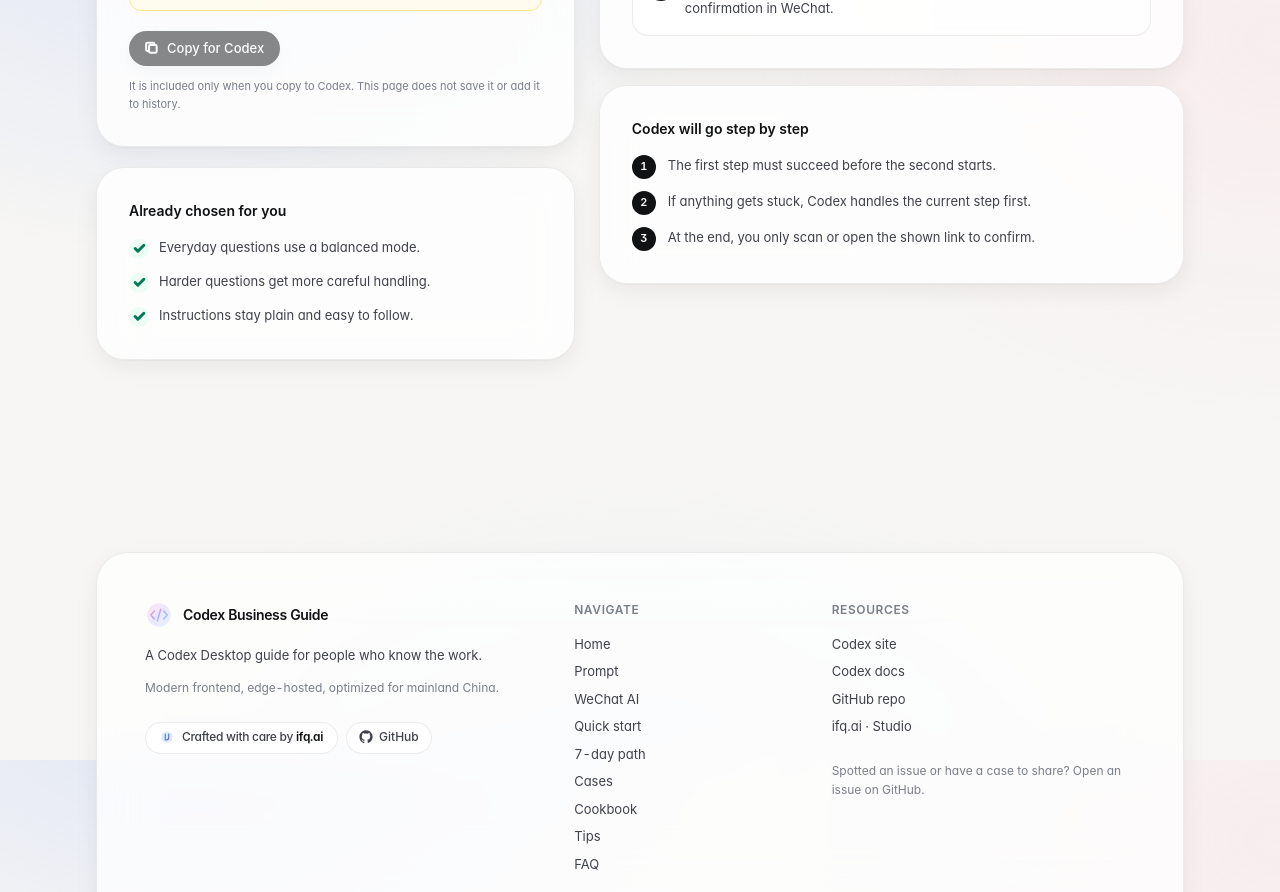
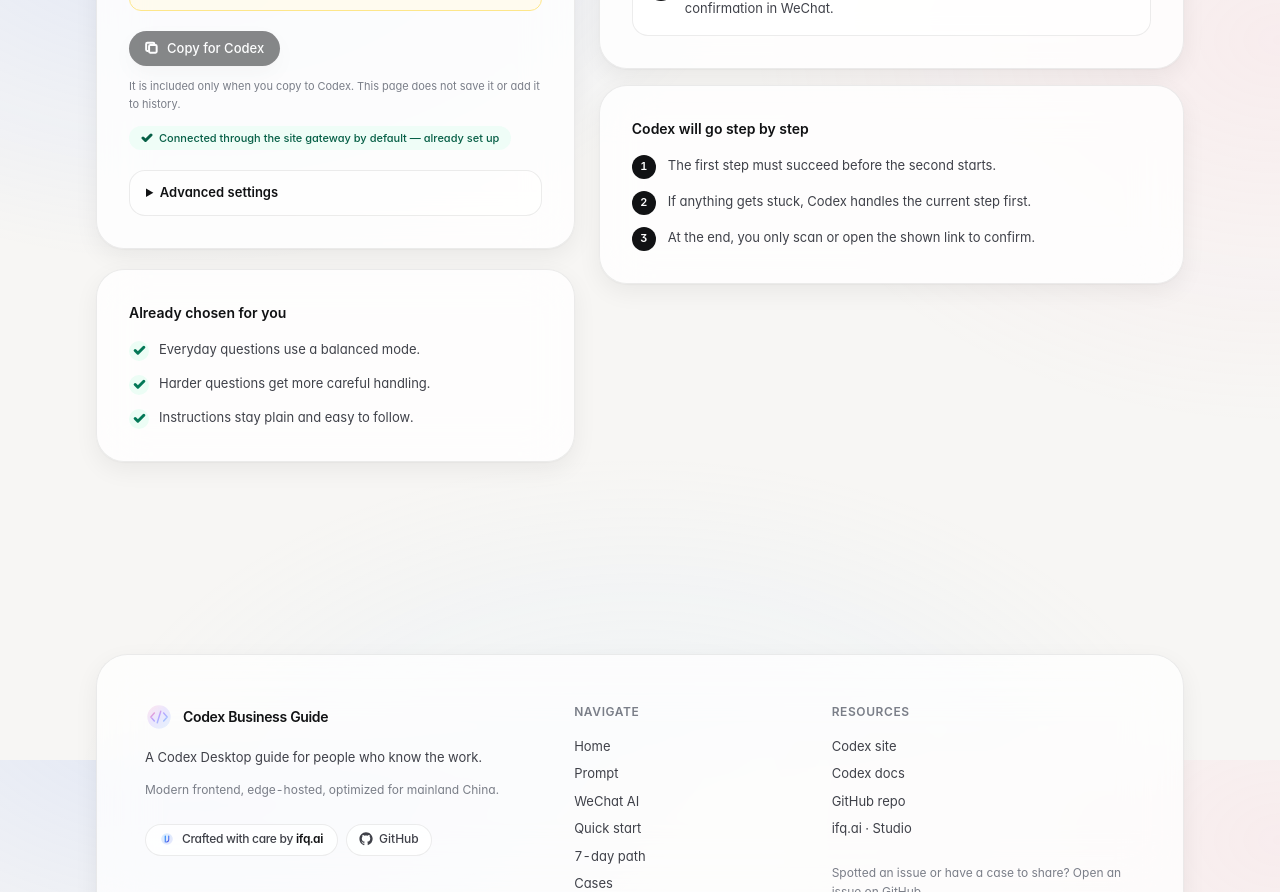
Before and after one commit to peixl/Codex-Getting-Started-Tutorial, a Next.js app: page /en/wechat-ai in a window 1280 px wide. Shown: the part 840-1732 px from the top of the page. Built offline with nearby package versions, Linux system fonts and the light colour scheme.

Commit message:
feat: wire advanced settings into WeChat AI app with persistence

```diff
--- a/src/components/wechat-ai/WechatAiApp.tsx
+++ b/src/components/wechat-ai/WechatAiApp.tsx
@@ -6,6 +6,13 @@
 import { CopyButton } from '@/components/CopyButton';
 import { GlassCard, GlassPanel } from '@/components/GlassCard';
 import { buildWeChatAiPrompt } from '@/lib/wechatAiPrompt';
+import { AdvancedSettings } from '@/components/wechat-ai/AdvancedSettings';
+import {
+  DEFAULT_PROVIDER_ID,
+  resolveProviderPreset,
+  type WeChatAiProtocol,
+  type WeChatAiProviderId,
+} from '@/lib/wechatAiProviders';
 import {
   CheckIcon,
   ChatBubbleIcon,
@@ -24,9 +31,63 @@
   const [copied, setCopied] = useState(false);
   const valid = accessKey.trim().length > 0;
 
+  const STORAGE_KEY = 'wechat-ai-advanced';
+  const [providerId, setProviderId] = useState<WeChatAiProviderId>(DEFAULT_PROVIDER_ID);
+  const [baseUrl, setBaseUrl] = useState('https://www.packyapi.com/v1');
+  const [protocol, setProtocol] = useState<WeChatAiProtocol>('openai');
+  const [model, setModel] = useState('gpt-5.5');
+
+  useEffect(() => {
+    try {
+      const raw = window.localStorage.getItem(STORAGE_KEY);
+      if (!raw) return;
+      const saved = JSON.parse(raw) as Partial<{
+        providerId: WeChatAiProviderId;
+        baseUrl: string;
+        protocol: WeChatAiProtocol;
+        model: string;
+      }>;
+      if (saved.providerId) setProviderId(saved.providerId);
+      if (typeof saved.baseUrl === 'string') setBaseUrl(saved.baseUrl);
+      if (saved.protocol) setProtocol(saved.protocol);
+      if (typeof saved.model === 'string') setModel(saved.model);
+    } catch {
+      // ignore unreadable/private-mode storage
+    }
+  }, []);
+
+  useEffect(() => {
+    try {
+      window.localStorage.setItem(
+        STORAGE_KEY,
+        JSON.stringify({ providerId, baseUrl, protocol, model }),
+      );
+    } catch {
+      // ignore unwritable/private-mode storage
+    }
+  }, [providerId, baseUrl, protocol, model]);
+
+  const handleProviderChange = (id: WeChatAiProviderId) => {
+    setProviderId(id);
+    if (id !== 'custom') {
+      const preset = resolveProviderPreset(id);
+      setBaseUrl(preset.baseUrl);
+      setProtocol(preset.protocol);
+      setModel(preset.model);
+    }
+    setCopied(false);
+  };
+
   const prompt = useMemo(
-    () => buildWeChatAiPrompt({ accessKey, lang: locale }),
-    [accessKey, locale]
+    () =>
+      buildWeChatAiPrompt({
+        accessKey,
+        lang: locale,
+        baseUrl: baseUrl.trim() || resolveProviderPreset('default').baseUrl,
+        protocol,
+        model: model.trim() || resolveProviderPreset('default').model,
+      }),
+    [accessKey, locale, baseUrl, protocol, model]
   );
 
   useEffect(() => {
@@ -159,6 +220,32 @@
             <p className="mt-3 text-[11px] leading-relaxed text-ink-mute">
               {dict.wechatAi.privacyNote}
             </p>
+
+            <p className="mt-3 inline-flex items-center gap-1.5 rounded-full bg-emerald-50/80 px-3 py-1 text-[11px] font-medium text-emerald-800">
+              <CheckIcon size={12} strokeWidth={3} />
+              {dict.wechatAi.defaultBadge}
+            </p>
+
+            <AdvancedSettings
+              dict={dict}
+              providerId={providerId}
+              baseUrl={baseUrl}
+              protocol={protocol}
+              model={model}
+              onProviderChange={handleProviderChange}
+              onBaseUrlChange={(value) => {
+                setBaseUrl(value);
+                setCopied(false);
+              }}
+              onProtocolChange={(value) => {
+                setProtocol(value);
+                setCopied(false);
+              }}
+              onModelChange={(value) => {
+                setModel(value);
+                setCopied(false);
+              }}
+            />
           </GlassPanel>
 
           <GlassPanel>
```
